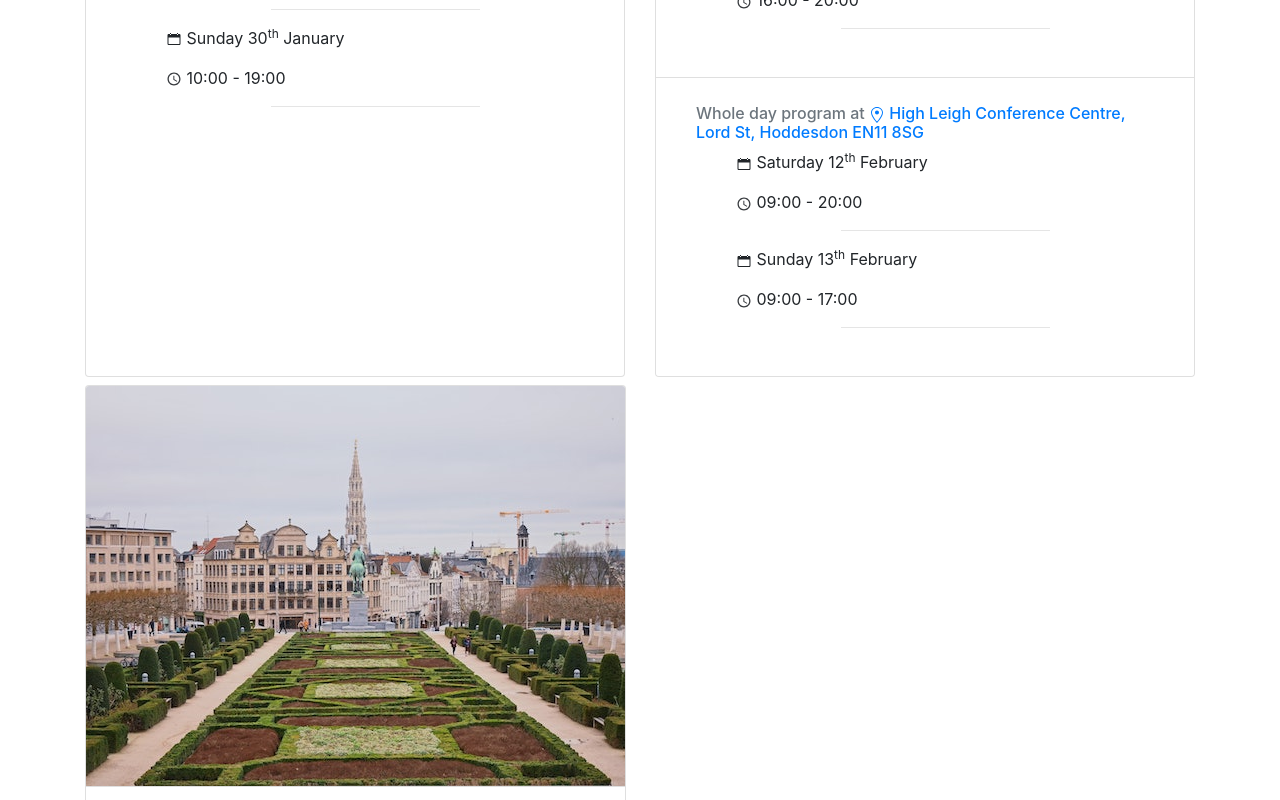
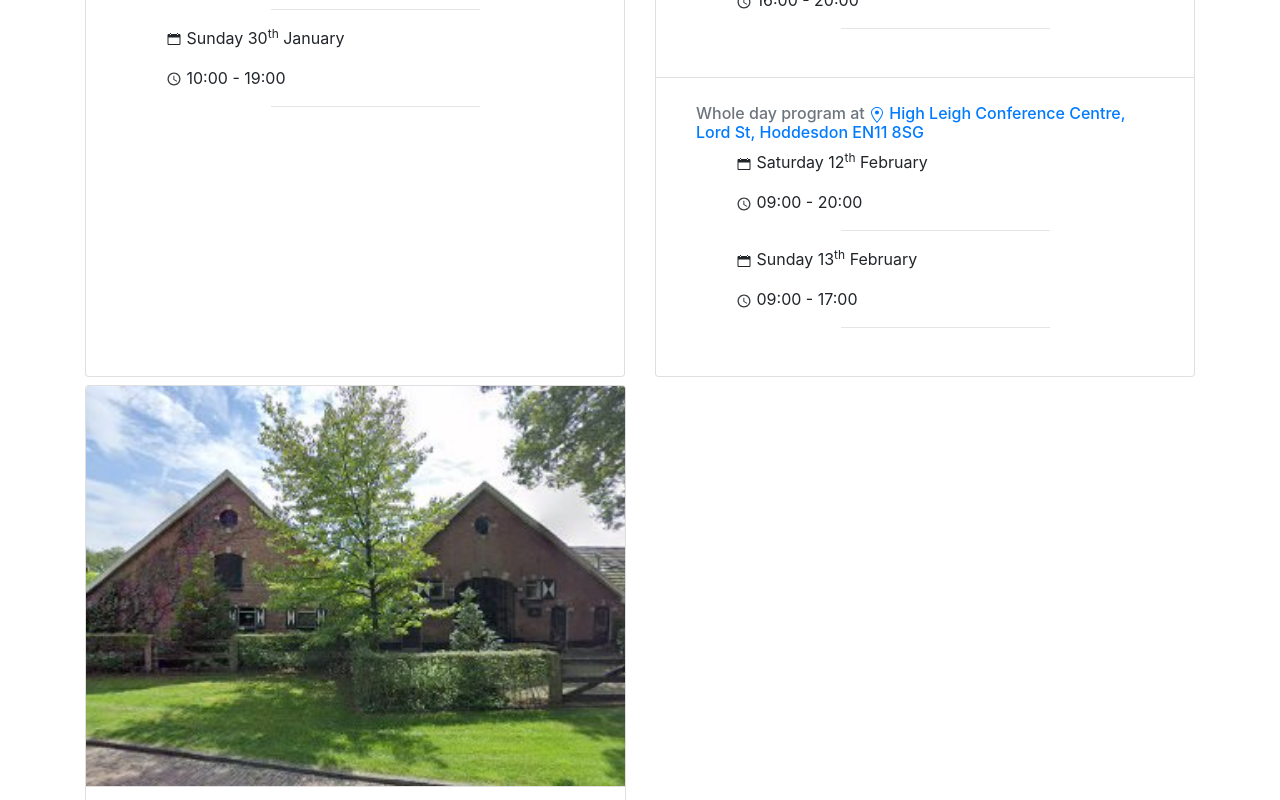
Before and after one commit to Haimanot1989/church, a React (Create React App) app: page / in a window 1280 px wide. Shown: the part 2608-3408 px from the top of the page. Built offline with nearby package versions, Linux system fonts and the light colour scheme.

Commit message:
update youth conf

```diff
--- a/src/components/Cards.js
+++ b/src/components/Cards.js
@@ -14,7 +14,7 @@ const Cards = () => {
   let januaryGermany2022 = conferences["januaryGermany2022"];
   let newYearConference2022 = conferences["newYearConference2022"];
   let februaryConferenceUK2022 = conferences["februaryConferenceUK2022"];
-  let youthConferenceBelgium2022 = conferences["youthConferenceBelgium2022"];
+  let youthConferenceBelgium2022 = conferences["youthConference2022"];
   let placeHolder = {};
   return (
     <>
--- a/src/components/ContactInfo.js
+++ b/src/components/ContactInfo.js
@@ -1,19 +1,51 @@
 import React from "react";
 import { FontAwesomeIcon } from "@fortawesome/react-fontawesome";
-import { faPhoneSquare, faEnvelope } from "@fortawesome/free-solid-svg-icons";
-export const ContactInfo = ({ phoneNumbers, emails }) => {
+import {
+  faPhoneSquare,
+  faEnvelope,
+  faGlobe
+} from "@fortawesome/free-solid-svg-icons";
+export const ContactInfo = ({ phoneNumbers, emails, webistes }) => {
   return (
     <div>
       {phoneNumbers.length > 0 && (
         <p>
-          <FontAwesomeIcon icon={faPhoneSquare} /> {phoneNumbers}
+          <FontAwesomeIcon icon={faPhoneSquare} />{" "}
+          {phoneNumbers.map(phoneNumber => (
+            <Phone key={phoneNumber} phoneNumber={phoneNumber} />
+          ))}
         </p>
       )}
       {emails && emails.length > 0 && (
         <p>
-          <FontAwesomeIcon icon={faEnvelope} /> {emails}
+          <FontAwesomeIcon icon={faEnvelope} />{" "}
+          {emails.map(email => (
+            <Email key={email} email={email} />
+          ))}
+        </p>
+      )}
+      {webistes && webistes.length > 0 && (
+        <p>
+          <FontAwesomeIcon icon={faGlobe} />{" "}
+          {webistes.map(site => (
+            <Site key={site} site={site} />
+          ))}
         </p>
       )}
     </div>
   );
 };
+
+const Phone = ({ phoneNumber }) => {
+  return <span>{phoneNumber}</span>;
+};
+const Email = ({ email }) => {
+  return <span>{email}</span>;
+};
+const Site = ({ site }) => {
+  return (
+    <a href={site} target="_blank" rel="noopener noreferrer">
+      {site}
+    </a>
+  );
+};
--- a/src/components/data/conferences.json
+++ b/src/components/data/conferences.json
@@ -73,11 +73,16 @@
       }
     ]
   },
-  "youthConferenceBelgium2022": {
-    "imageUrl": "./brussels.jpg",
+  "youthConference2022": {
+    "mainLocation": {
+      "map": "https://www.google.com/maps/place/Meijersgaardenweg+4,+7481+RM+Haaksbergen,+Netherlands/@52.1469168,6.8030084,15z/data=!4m5!3m4!1s0x47b86d26b120fff5:0x8b47166c7f72924e!8m2!3d52.1495275!4d6.8092858",
+      "placeName": "Meijersgaardenweg 4, 7481 RM Haaksbergen (Buurse)"
+    },
+
+    "imageUrl": "./buurse.jpeg",
     "confType": "Youth conference",
-    "country": "Belgium",
-    "city": "Brussels",
+    "country": "Netherlands",
+    "city": "Buurse",
     "confStart": {
       "date": "11",
       "sup": "th",
@@ -89,8 +94,9 @@
       "month": "August"
     },
     "contactInformation": {
-      "emails": ["lhoberink@hotmail.com"],
-      "phoneNumbers": ["+31640912152"]
+      "emails": ["info@de-pol.nl"],
+      "phoneNumbers": ["+3153-5696802"],
+      "webistes": ["https://www.de-pol.nl"]
     },
     "confSubtypes": []
   },
```
Also changed, not shown: public/buurse.jpeg (added).
